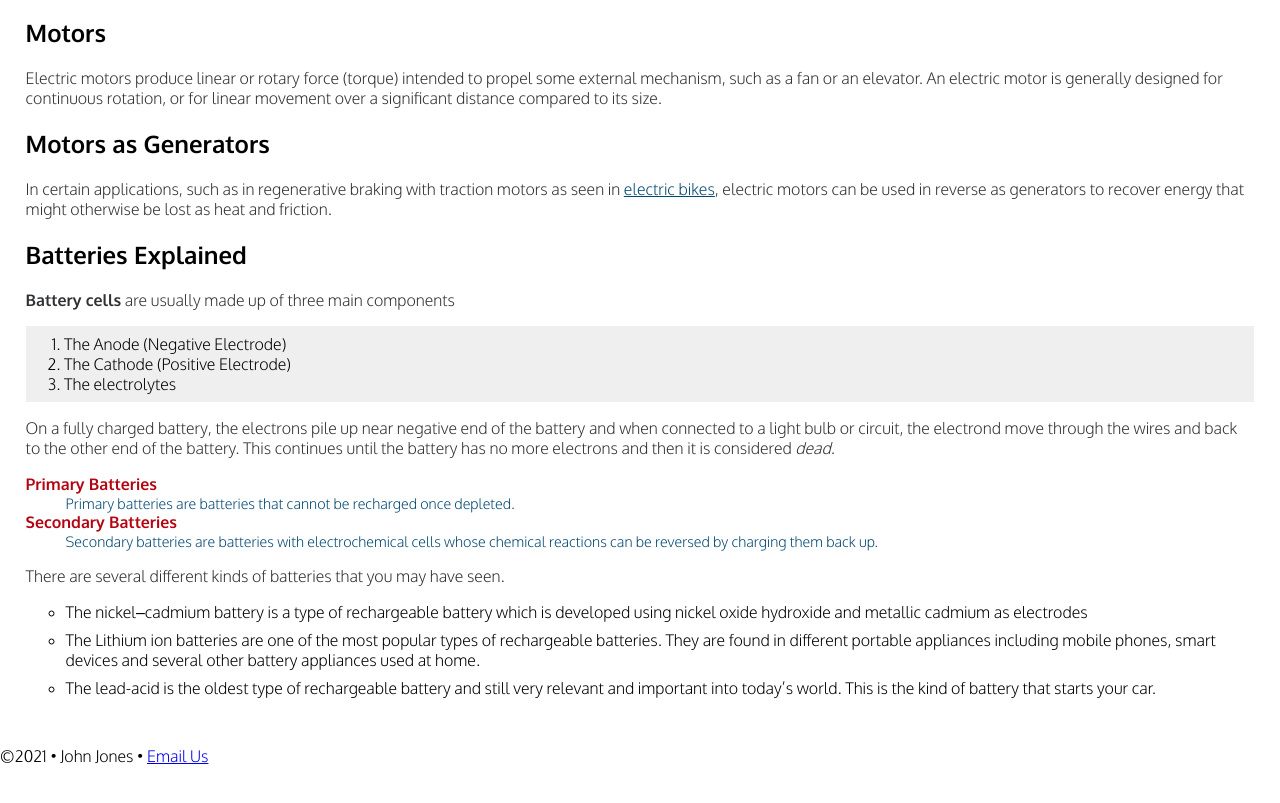
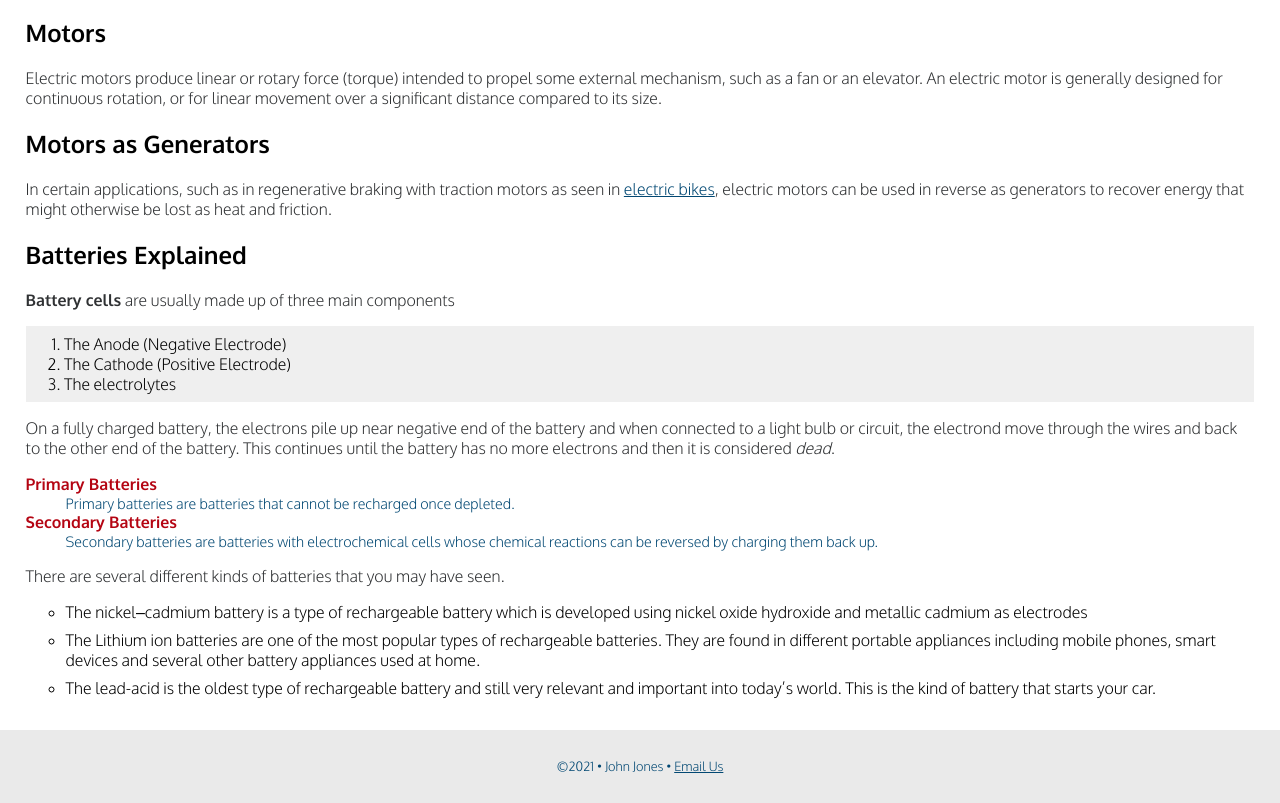
Before and after one commit to gogetasuper/dwdd1600, a plain HTML site: page unit4-start/index.html in a window 1280 px wide. Shown: the part 266-1069 px from the top of the page. Before the commit the page ends 1048 px from the top, so only its background shows below. Drawn offline with Linux system fonts and the light colour scheme.

Commit message:
traveler.css

```diff
--- a/unit4-start/traveler.css
+++ b/unit4-start/traveler.css
@@ -101,3 +101,15 @@ main a {
 main a:hover {
     color: rbg(239,0,24);
 }
+
+/*footer stuff here */
+footer {
+    background-color:  #eaeaea;
+    text-align: center;
+    color: #024873;
+    padding: 1rem 0;
+    font-size: .8rem;
+}
+footer a {
+     color: #024873;
+}
```
